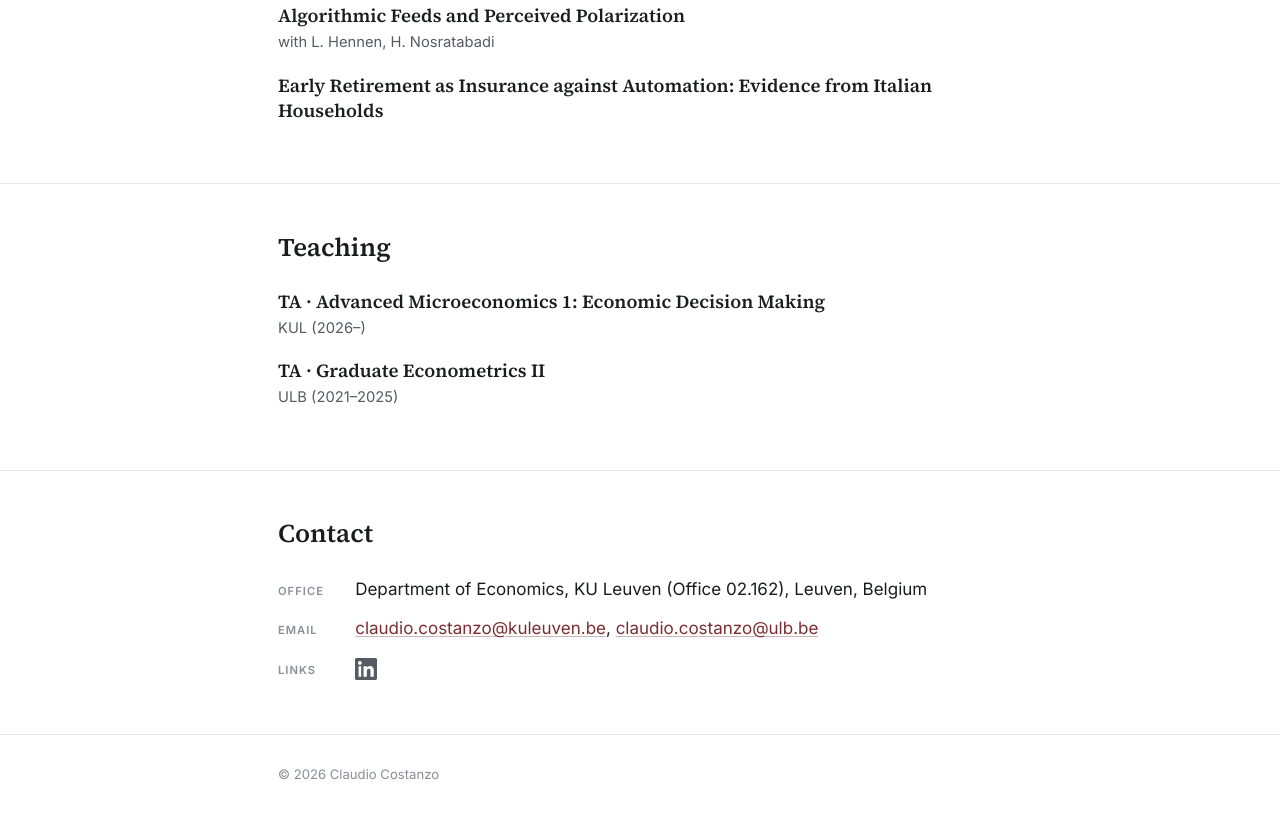
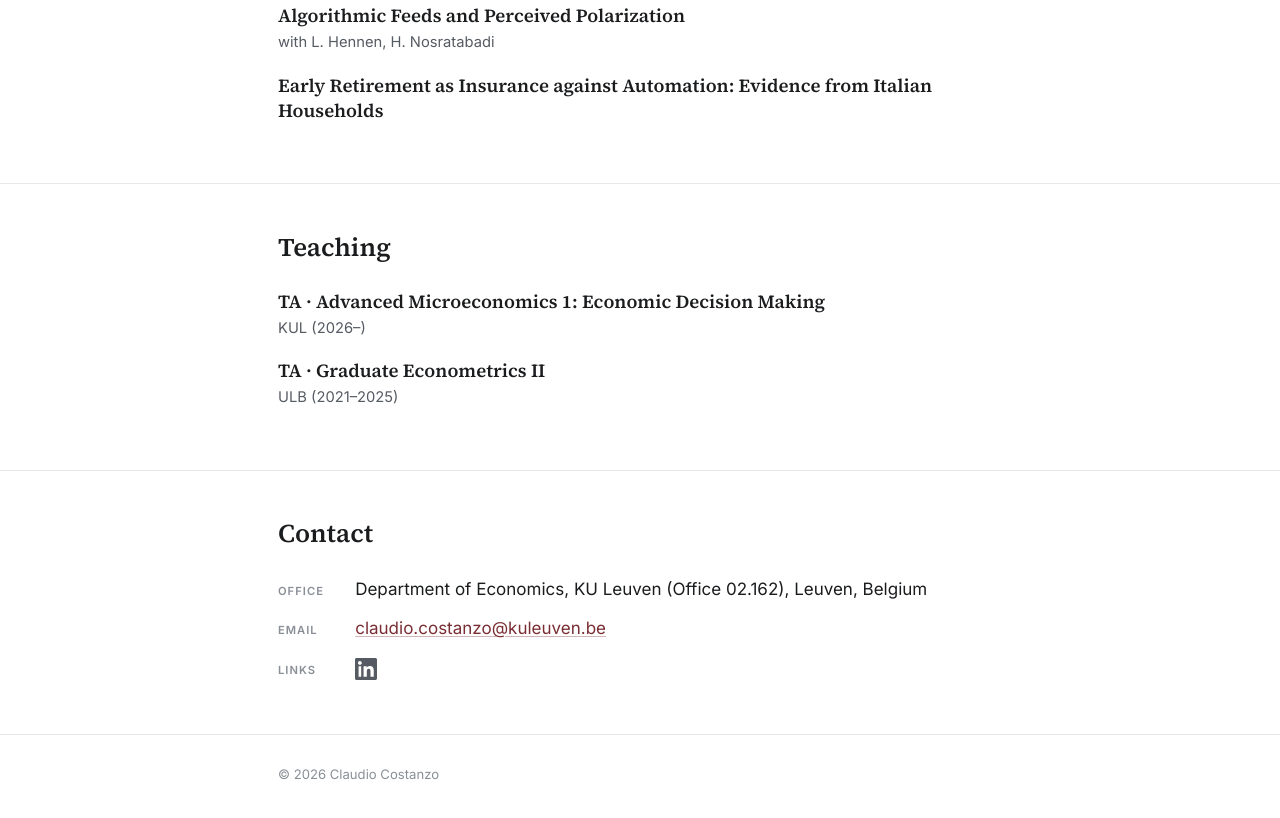
Before and after one commit to ClaudioCost/claudiocost.github.io, a plain HTML site: page index.html in a window 1280 px wide. Shown: the part 1181-1999 px from the top of the page. Drawn offline with Linux system fonts and the light colour scheme.

Commit message:
Remove ULB email from contact (#15)
Drop claudio.costanzo@ulb.be, leaving the KU Leuven address as the sole
contact email.


Claude-Session: https://claude.ai/code/session_017SiHFw2uY26fMLw61AYXGi

Co-authored-by: Claude <noreply@anthropic.com>

```diff
--- a/index.html
+++ b/index.html
@@ -197,7 +197,7 @@
     <div class="wrap">
       <h2>Contact</h2>
       <div class="contact-line"><span class="tag-label">Office</span><span>Department of Economics, KU Leuven (Office 02.162), Leuven, Belgium</span></div>
-      <div class="contact-line"><span class="tag-label">Email</span><span><a href="mailto:claudio.costanzo@kuleuven.be">claudio.costanzo@kuleuven.be</a>, <a href="mailto:claudio.costanzo@ulb.be">claudio.costanzo@ulb.be</a></span></div>
+      <div class="contact-line"><span class="tag-label">Email</span><span><a href="mailto:claudio.costanzo@kuleuven.be">claudio.costanzo@kuleuven.be</a></span></div>
       <div class="contact-line"><span class="tag-label">Links</span>
         <span><a href="https://be.linkedin.com/in/claudio-costanzo-353939100/en" aria-label="LinkedIn"><svg class="social" role="img" viewBox="0 0 24 24"><path d="M20.447 20.452h-3.554V14.89c0-1.327-.027-3.037-1.851-3.037-1.851 0-2.135 1.445-2.135 2.94v5.659H9.353V9h3.414v1.561h.049c.476-.9 1.637-1.85 3.372-1.85 3.605 0 4.272 2.372 4.272 5.455v6.286zM5.337 7.433c-1.144 0-2.067-.927-2.067-2.068 0-1.142.923-2.067 2.067-2.067s2.067.925 2.067 2.067c0 1.141-.923 2.068-2.067 2.068zM6.756 20.452H3.919V9h2.837v11.452zM22.225 0H1.771C.792 0 0 .774 0 1.73v20.541C0 23.226.792 24 1.771 24h20.451C23.198 24 24 23.226 24 22.271V1.729C24 .774 23.198 0 22.225 0z"/></svg></a></span>
       </div>
```
